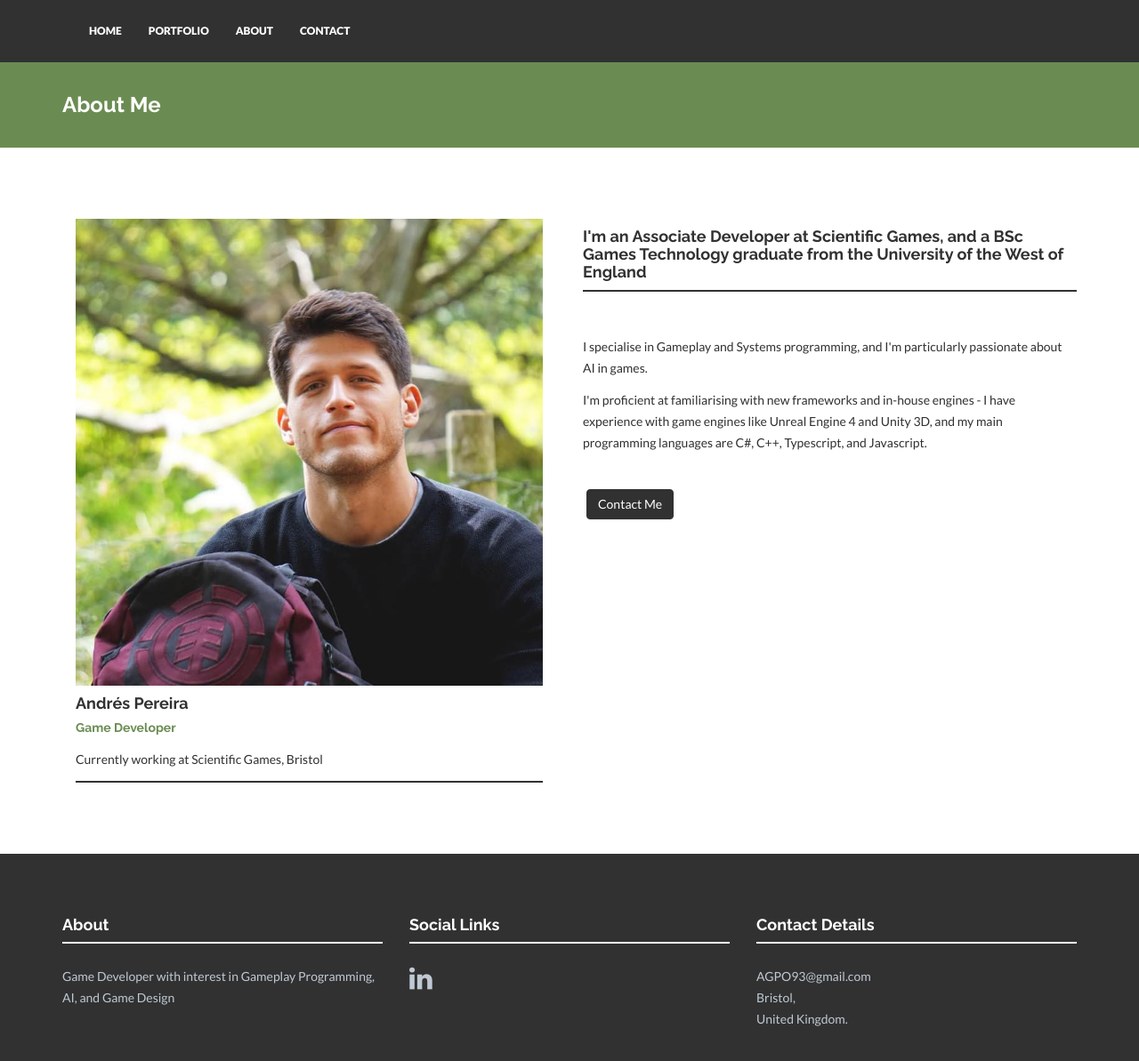
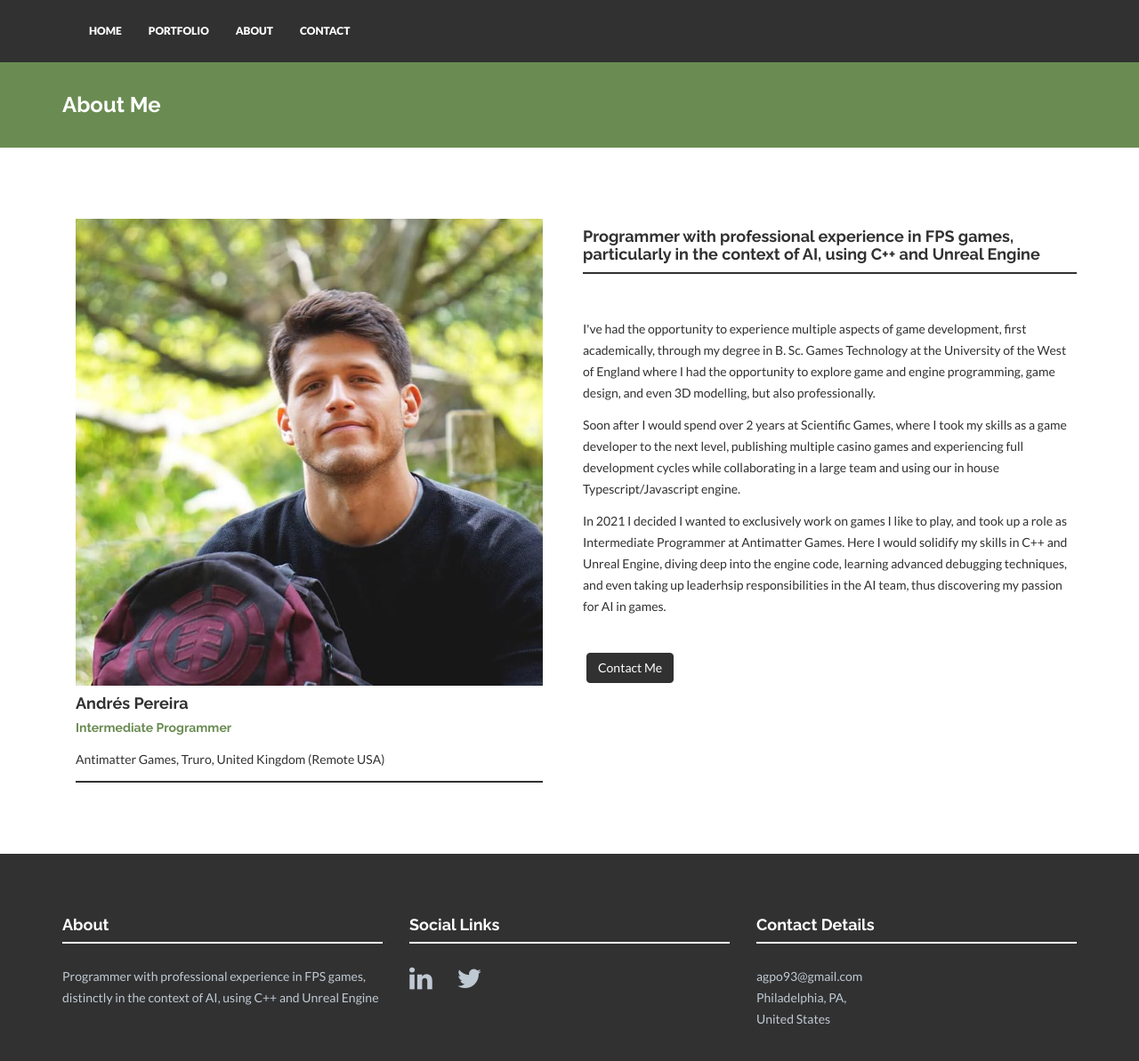
Before and after one commit to AGPO93/AGPO93.github.io, a Jekyll site: the page built from about.html, in a window 1280 px wide and 1230 px high. Shown: the top 1193 px of the window at 89% size. Built offline with Jekyll 4.4.1, drawn with Linux system fonts in a browser that asks for light colours; nearby versions of some CDN libraries.

Commit message:
Added gemfile, updated everything but portfolio with latest exp

```diff
--- /dev/null
+++ b/Gemfile
@@ -0,0 +1,6 @@
+# frozen_string_literal: true
+
+source 'https://rubygems.org'
+
+gem 'jekyll'
+gem 'wdm', '>= 0.1.0'
--- a/_config.yml
+++ b/_config.yml
@@ -2,10 +2,10 @@
 
 # Site settings
 title: Andrés Pereira
-description: "Game Developer Portfolio"
+description: "Game Programmer Portfolio"
 analytics: #Google analytics code in the format XX-nnnnnnnn-n
 baseurl: "/" #important: start with /
-url: "https://andrespereira.github.io/"
+url: "drepereira.com"
 
 # Build settings
 highlighter: rouge
@@ -40,23 +40,23 @@ collections:
 social:
   - title: linkedin
     url: https://www.linkedin.com/in/agpo93/
+  - title: twitter
+    url: https://twitter.com/andresgamedev
 
 # Postal address (add as many lines as necessary). Shown in footer and on Contact page.
 address:
   - lines:
-    - Bristol,
-    - United Kingdom.
-email: AGPO93@gmail.com
-
-
+    - Philadelphia, PA,
+    - United States
+email: agpo93@gmail.com
 
 ### GENERAL DATA FOR VARIOUS LOCATIONS ###
 
 # Members information. Shown on About page.
 members:
   - name: Andrés Pereira
-    position: Game Developer
-    text: Currently working at Scientific Games, Bristol
+    position: Intermediate Programmer
+    text: Antimatter Games, Truro, United Kingdom (Remote USA)
     img: profileAndres.jpg
     social:
       - title: envelope #use for email address
@@ -65,4 +65,4 @@ members:
         url: https://www.linkedin.com/in/agpo93/
 
 # Short text about your company. Shown in footer on every page and also separately on Home and Contact page.
-about: "Game Developer with interest in Gameplay Programming, AI, and Game Design"
+about: "Programmer with professional experience in FPS games, distinctly in the context of AI, using C++ and Unreal Engine"
--- a/_layouts/default.html
+++ b/_layouts/default.html
@@ -1,6 +1,5 @@
 <!DOCTYPE html>
 <html>
-
     {% include head.html %}
 
     <body>
--- a/about.html
+++ b/about.html
@@ -20,6 +20,7 @@ permalink: /about/
                     </div><!-- he bg -->
                 </div><!-- he view -->
             </div><!-- he wrap -->
+            <!-- Under pic details -->
             <h4>{{ member.name }}</h4>
             <h5 class="ctitle">{{ member.position }}</h5>
             <p>{{ member.text }}</p>
@@ -29,11 +30,20 @@ permalink: /about/
             </br>
         </div>
         <div class="col-lg-6">
-            <h4>I'm an Associate Developer at Scientific Games, and a BSc Games Technology graduate from the University of the West of England</h4>
+            <h4>Programmer with professional experience in FPS games, particularly in the context of AI, using C++ and Unreal Engine</h4>
             <div class="hline"></div>
             <br></br>
-            <p>I specialise in Gameplay and Systems programming, and I'm particularly passionate about AI in games.</p>
-            <p>I'm proficient at familiarising with new frameworks and in-house engines - I have experience with game engines like Unreal Engine 4 and Unity 3D, and my main programming languages are C#, C++, Typescript, and Javascript.</b>
+            <p>I've had the opportunity to experience multiple aspects of game development, first academically, through my degree in B. Sc. Games Technology at
+            the University of the West of England where I had the opportunity to explore game and engine programming, game design, and even 3D modelling, but also
+            professionally.</p>
+
+            <p>Soon after I would spend over 2 years at Scientific Games, where I took my skills as a game developer to the next level, publishing
+            multiple casino games and experiencing full development cycles while collaborating in a large team and using our in house Typescript/Javascript engine.</p>
+
+            <p>In 2021 I decided I wanted to exclusively work on games I like to play, and took up a role as Intermediate Programmer at Antimatter Games. Here I
+            would solidify my skills in C++ and Unreal Engine, diving deep into the engine code, learning advanced debugging techniques, and even taking up leaderhsip
+            responsibilities in the AI team, thus discovering my passion for AI in games.</p>
+
             <p><br/><a href="{{ "/contact/" | prepend: site.baseurl }}" class="btn btn-theme">Contact Me</a></p>
         </div>
     </div><! --/row -->
--- a/index.html
+++ b/index.html
@@ -11,4 +11,4 @@ permalink: /
     </div><! --/row -->
 </div><! --/container -->
 
-{% include portfolio.html title="Latest Projects" limit=20 %}
+{% include portfolio.html title="Portfolio" limit=20 %}
```
Also changed, not shown: _includes/header.html (+5 -8 lines), contact.html (+3 -5 lines).
